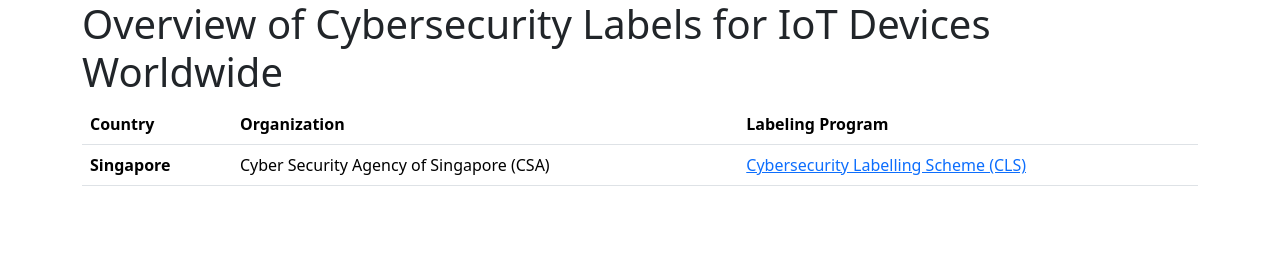
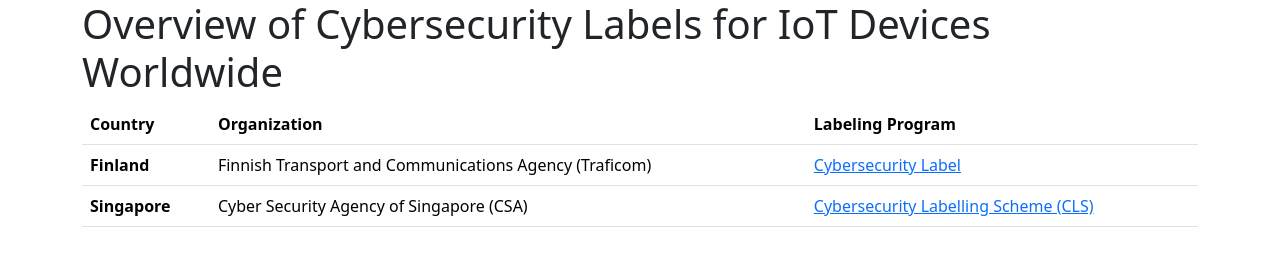
Before and after one commit to jeandecian/iot-cybersecurity-labels, a plain HTML site: page index.html in a window 1280 px wide. Drawn offline with nearby package versions, Linux system fonts and the light colour scheme.

Commit message:
add Finland's Cybersecurity Label

```diff
--- a/index.html
+++ b/index.html
@@ -24,6 +24,17 @@
         </thead>
         <tbody>
           <tr>
+            <th scope="row">Finland</th>
+            <td>Finnish Transport and Communications Agency (Traficom)</td>
+            <td>
+              <a
+                href="https://tietoturvamerkki.fi/en/cybersecurity-label"
+                target="_blank"
+                >Cybersecurity Label</a
+              >
+            </td>
+          </tr>
+          <tr>
             <th scope="row">Singapore</th>
             <td>Cyber Security Agency of Singapore (CSA)</td>
             <td>
```
